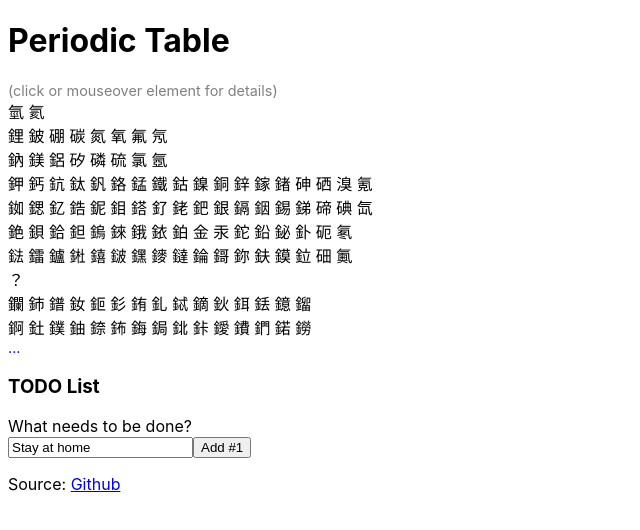
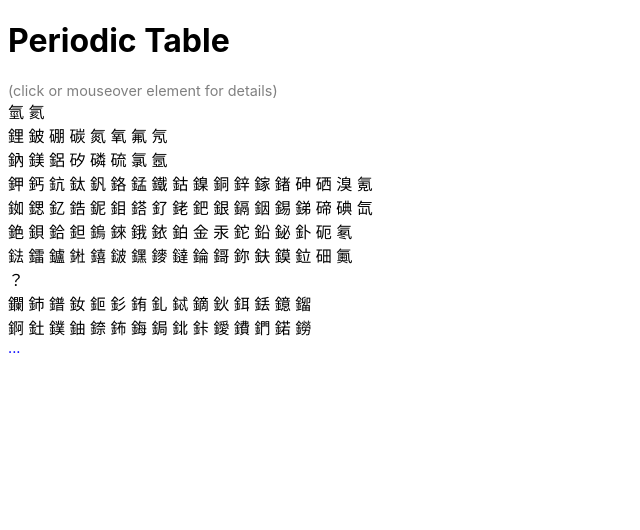
Before and after one commit to kaicarver/yuansu-react, a React (Create React App) app: page / in a window 1280 px wide. Shown: the top 530 px of the page, without its empty margins (0-640 px from the left). Built offline with nearby package versions, Linux system fonts and the light colour scheme.

Commit message:
move out todo part

```diff
--- a/src/index.js
+++ b/src/index.js
@@ -49,103 +49,9 @@ ${props.el.summary}
   </span>;
 }
 
-
-class TodoApp extends React.Component {
-  constructor(props) {
-    super(props);
-    this.state = { items: [], text: 'Stay at home' };
-    this.handleChange = this.handleChange.bind(this);
-    this.handleSubmit = this.handleSubmit.bind(this);
-  }
-
-  componentDidMount() {
-    document.title = "Kai's Periodic Table App in React"
-  }
-
-  render() {
-    return (
-      <div>
-        <h3>TODO List</h3>
-        <form onSubmit={this.handleSubmit}>
-          <label htmlFor="new-todo">
-            What needs to be done?
-          </label>
-          <br />
-          <input
-            id="new-todo"
-            onChange={this.handleChange}
-            value={this.state.text}
-          />
-          <button>
-            Add #{this.state.items.length + 1}
-          </button>
-        </form>
-        <TodoList items={this.state.items} />
-        Source: <a
-          className="App-link"
-          href="https://github.com/kaicarver/yuansu-react"
-          target="_blank"
-          rel="noopener noreferrer"
-        >Github</a>
-      </div>
-    );
-  }
-
-  handleChange(e) {
-    this.setState({ text: e.target.value });
-  }
-
-  handleSubmit(e) {
-    e.preventDefault();
-    if (this.state.text.length === 0) {
-      return;
-    }
-    const newItem = {
-      text: this.state.text,
-      id: Date.now()
-    };
-    const todos = ['Something else', 'Go to bed', 'Have a drink', 'Github commit', 'Go shopping', 'Go jogging', 'Go crazy'];
-    this.setState(state => ({
-      items: state.items.concat(newItem),
-      text: todos[Math.floor(Math.random() * todos.length)],
-    }));
-  }
-}
-
-class TodoList extends React.Component {
-  render() {
-    return (
-      <ul>
-        {this.props.items.map((item, i) => (
-          <TodoItem count={i} items={this.props.items} />
-        ))}
-      </ul>
-    );
-  }
-}
-
-class TodoItem extends React.Component {
-  handleClick(items, count) {
-    alert(`heyy item ${count + 1} ${items[count].id}`)
-    items.push({
-      text: 'Click!',
-      id: Date.now()
-    });
-  }
-  render() {
-    let count = this.props.count;
-    let item = this.props.items[count];
-    return (
-      <li onClick={() => this.handleClick(this.props.items, count)} key={item.id}><span>{count + 1}.</span> {item.text}</li>
-    );
-  }
-}
-
-
 ReactDOM.render(
   <React.StrictMode>
     <PeriodicTable />
-    <TodoApp />
   </React.StrictMode>,
   document.getElementById('root')
 );
```
